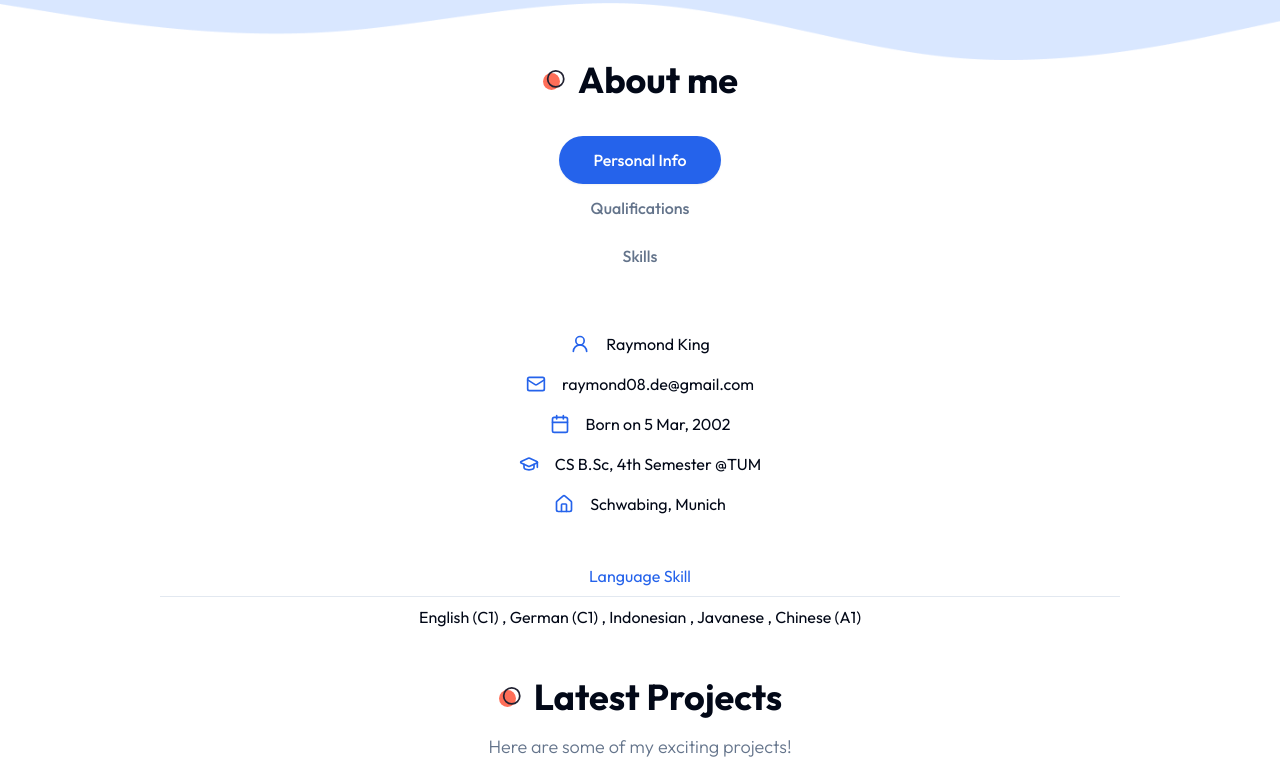
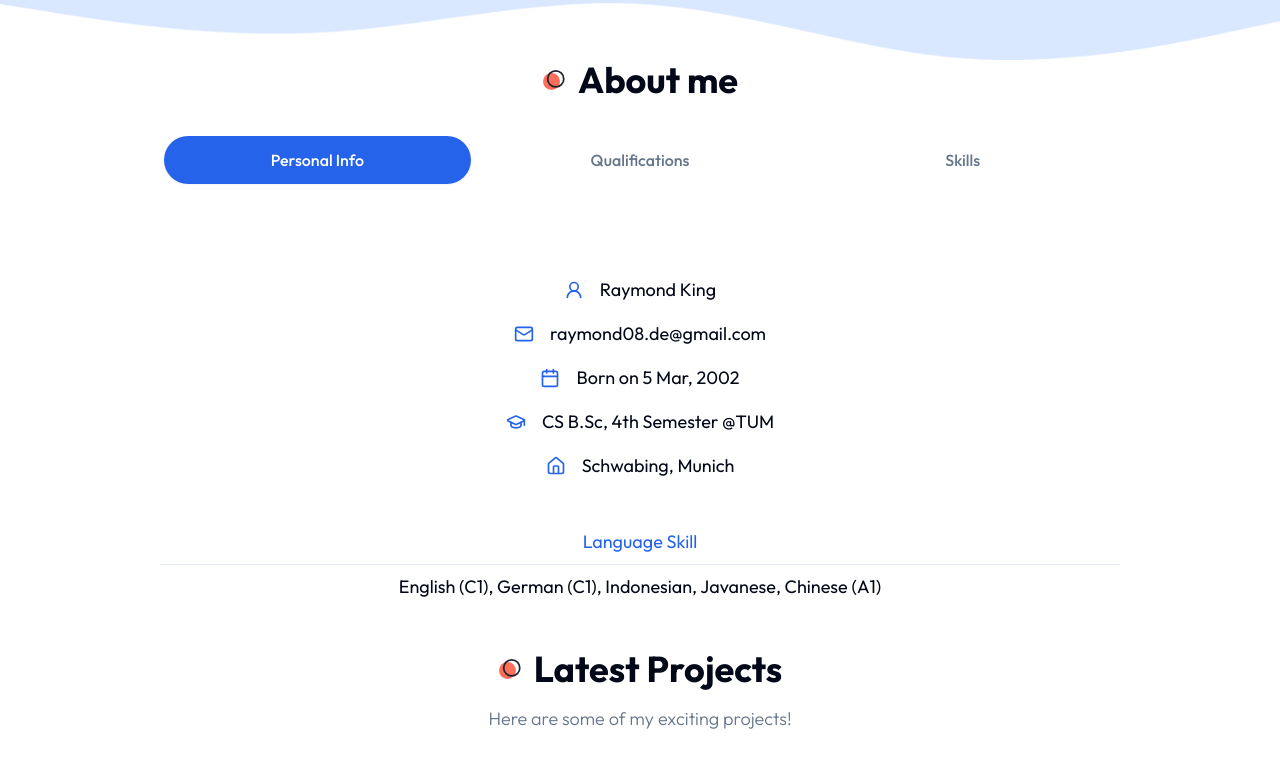
Before and after one commit to raymondkings/raymond-king, a Next.js app: page / in a window 1280 px wide. Shown: the part 700-1463 px from the top of the page. Built offline with nearby package versions, Linux system fonts and the light colour scheme.

Commit message:
fix tab position, tab is vertical in xl screen

```diff
--- a/components/About.jsx
+++ b/components/About.jsx
@@ -1,310 +1,170 @@
-import DevImg from "./DevImg";
-import Image from "next/image";
-import {Tabs, TabsContent, TabsList, TabsTrigger} from '@/components/ui/tabs';
+'use client';
 
+import { Tabs, TabsContent, TabsList, TabsTrigger } from '@/components/ui/tabs';
 import {
-    User2, MailIcon, HomeIcon, PhoneCall, GraduationCap,Calendar,Briefcase, Phone
+    User2, MailIcon, HomeIcon, PhoneCall, GraduationCap, Calendar, Briefcase, Phone
 } from 'lucide-react';
 
 const infoData = [
-    {
-        icon: <User2 size={20}/>,
-        text: 'Raymond King '
-    },
-    /*
-        {
-        icon: <Phone size={20}/>,
-        text: '+49 162 3502135 '
-    },
-
-     */
-
-    {
-        icon: <MailIcon size={20}/>,
-        text: 'raymond08.de@gmail.com'
-    },
-    {
-        icon: <Calendar size={20}/>,
-        text: 'Born on 5 Mar, 2002'
-    },
-    {
-        icon: <GraduationCap size={20}/>,
-        text: 'CS B.Sc, 4th Semester @TUM'
-    },
-    {
-        icon: <HomeIcon size={20}/>,
-        text: 'Schwabing, Munich'
-    },
-]
+    { icon: <User2 size={20} />, text: 'Raymond King' },
+    { icon: <MailIcon size={20} />, text: 'raymond08.de@gmail.com' },
+    { icon: <Calendar size={20} />, text: 'Born on 5 Mar, 2002' },
+    { icon: <GraduationCap size={20} />, text: 'CS B.Sc, 4th Semester @TUM' },
+    { icon: <HomeIcon size={20} />, text: 'Schwabing, Munich' },
+];
 
 const qualificationData = [
     {
         title: 'education',
         data: [
-            {
-                university: 'Technical University of Munich',
-                qualification: 'Bachelor of Science',
-                years: '2022-2025 (present)',
-            },
-            {
-                university: 'Studienkolleg am KIT',
-                qualification: 'T-Kurs , Feststellungsprüfung',
-                years: '2021-2022',
-            },
-            {
-                university: 'Karangturi Senior High School',
-                qualification: 'Indonesian National Exam',
-                years: '2017-2020',
-            },
+            { university: 'Technical University of Munich', qualification: 'Bachelor of Science', years: '2022-2025 (present)' },
+            { university: 'Studienkolleg am KIT', qualification: 'T-Kurs , Feststellungsprüfung', years: '2021-2022' },
+            { university: 'Karangturi Senior High School', qualification: 'Indonesian National Exam', years: '2017-2020' },
         ]
     },
-
     {
         title: 'experience',
         data: [
-            {
-                company: 'Agile Robots',
-                role: 'Front End Software Engineer',
-                years: '05.2024 - today',
-            },
-            {
-                company: 'Purino GmBH',
-                role: 'Cook',
-                years: '04.2022 - 09.2022',
-            },
-            {
-                company: 'Michelin Tyres Company',
-                role: 'Production Staff',
-                years: '07.2021 - 09.2021',
-            },
+            { company: 'Agile Robots', role: 'Front End Software Engineer', years: '05.2024 - today' },
+            { company: 'Purino GmBH', role: 'Cook', years: '04.2022 - 09.2022' },
+            { company: 'Michelin Tyres Company', role: 'Production Staff', years: '07.2021 - 09.2021' },
         ]
     }
-]
+];
 
 const skillData = [
     {
         title: 'skills',
         data: [
-            {
-                name: 'HTML, CSS (Front-end Development)',
-            },
-            {
-                name: 'Javascript, Google App Script, Typescript',
-            },
-            {
-                name: 'Flutter , SQL , Java , C',
-            },
-            {
-                name: 'Git',
-            },
+            { name: 'HTML, CSS (Front-end Development)' },
+            { name: 'Javascript, Google App Script, Typescript' },
+            { name: 'Flutter , SQL , Java , C' },
+            { name: 'Git' },
         ]
     },
-
     {
         title: 'tools',
         data: [
-            {
-                imgPath: '/about/vscode.svg',
-            },
-            {
-                imgPath: '/about/figma.svg',
-            },
-            {
-                imgPath: '/about/notion.svg',
-            },
-            {
-                imgPath: '/about/wordpress.svg',
-            },
+            { imgPath: '/about/vscode.svg' },
+            { imgPath: '/about/figma.svg' },
+            { imgPath: '/about/notion.svg' },
+            { imgPath: '/about/wordpress.svg' },
         ]
     },
-]
-
+];
 
 const About = () => {
-    const getData = (arr,title) => {
-        return arr.find((item) => item.title === title);
-    };
+    const getData = (arr, title) => arr.find(item => item.title === title);
+
     return (
         <section className="xl:h-[860px] pb-12 xl:py-24">
             <div className="container mx-auto">
-            <h2 className="section-title mb-8 xl:mb-16 text-center mx-auto">
-                About me
-            </h2>
-            <div className="flex flex-col xl:flex-row">
-                {/* image */}
-                <div className='hidden xl:flex flex-1 relative'>
-                    <DevImg
-                    containerStyles='bg-about_shape_light dark:bg-about_shape_dark
-                    w-[505px] h-[505px] bg-no-repeat relative'
-                    imgSrc='/about/developer.png'
-                    />
-                </div>
+                <h2 className="section-title mb-8 xl:mb-16 text-center mx-auto">About me</h2>
 
-                {/* tabs */}
-                <div className="flex-1">
-                    <Tabs defaultValue="personal">
-                       <TabsList className='w-full grid xl:grid-cols-3 xl:max-w-[520px] xl:border dark:border-none'>
-                            <TabsTrigger className="w-[162px] xl:w-auto" value="personal">Personal Info</TabsTrigger>
-                            <TabsTrigger className="w-[162px] xl:w-auto" value="qualifications">Qualifications</TabsTrigger>
-                            <TabsTrigger className="w-[162px] xl:w-auto" value="skills">Skills</TabsTrigger>
+                <Tabs defaultValue="personal" className="flex flex-col xl:flex-row gap-12">
+                    {/* Tabs List */}
+                    <TabsList className="flex xl:flex-col gap-4 xl:w-[240px] xl:sticky xl:top-36 xl:self-start">
+                        <TabsTrigger className="w-full xl:w-auto" value="personal">Personal Info</TabsTrigger>
+                        <TabsTrigger className="w-full xl:w-auto" value="qualifications">Qualifications</TabsTrigger>
+                        <TabsTrigger className="w-full xl:w-auto" value="skills">Skills</TabsTrigger>
                     </TabsList>
-                        {/* tabs content */}
-                        <div className="text.lg mt-12 xl:mt-8">
-                            {/* personal */}
+
+                    {/* Tabs Content */}
+                    <div className="flex-1 text-lg mt-8 xl:mt-0">
+                        {/* Personal Info */}
                         <TabsContent value="personal">
                             <div className="text-center xl:text-left">
-                                    {
-                                        /*
-                                            <h3 className="h3 mb-4"> Unmatched Service Quality for over 10 Years</h3>
-                                    <p className="subtitle max-w-xl max-auto xl:mx-0">I specialize in crafting intuitive website with cutting-edge technology, delivering dynamic and engaging user experiences</p>
-                                        */
-                                    }
-
-                                    {/* icons */}
                                 <div className="grid xl:grid-cols-2 gap-4 mb-12">
-                                        {infoData.map((item, index) => {
-                                            return <div className="flex items-center gap-x-4 mx-auto xl:mx-0" key={index}>
+                                    {infoData.map((item, index) => (
+                                        <div className="flex items-center gap-x-4 mx-auto xl:mx-0" key={index}>
                                             <div className="text-primary">{item.icon}</div>
                                             <div>{item.text}</div>
                                         </div>
-                                        })}
+                                    ))}
                                 </div>
-
-                                    {/* languages */}
                                 <div className="flex flex-col gap-y-2">
                                     <div className="text-primary">Language Skill</div>
                                     <div className="border-b border-border"></div>
-                                        <div>English (C1) , German (C1) , Indonesian , Javanese , Chinese (A1)</div>
+                                    <div>English (C1), German (C1), Indonesian, Javanese, Chinese (A1)</div>
                                 </div>
                             </div>
                         </TabsContent>
-                            {/* qualifications */}
+
+                        {/* Qualifications */}
                         <TabsContent value="qualifications">
                             <div>
-                                <h3 className="h3 mb-8 text-center xl:text-left"> My Awesome Journey</h3>
-                                {/* experience & education wrapper */}
+                                <h3 className="h3 mb-8 text-center xl:text-left">My Awesome Journey</h3>
                                 <div className='grid md:grid-cols-2 gap-y-8'>
 
-
-                                    {/* experience */}
+                                    {/* Experience */}
                                     <div className="flex flex-col gap-y-6">
-
                                         <div className="flex gap-x-4 items-center text-[22px] text-primary">
-                                        <Briefcase/>
-                                        <h4 className="capitalize font-medium">
-                                            {getData(qualificationData, 'experience').title}
-                                        </h4>
+                                            <Briefcase />
+                                            <h4 className="capitalize font-medium">{getData(qualificationData, 'experience').title}</h4>
+                                        </div>
+                                        <div className="flex flex-col gap-y-8">
+                                            {getData(qualificationData, 'experience').data.map((item, index) => (
+                                                <div className="flex gap-x-8 group" key={index}>
+                                                    <div className="h-[84px] w-[1px] bg-border relative ml-2">
+                                                        <div className="w-[11px] h-[11px] rounded-full bg-primary absolute -left-[5px] group-hover:translate-y-[84px] transition-all duration-500"></div>
+                                                    </div>
+                                                    <div>
+                                                        <div className="font-semibold text-xl leading-none mb-2">{item.company}</div>
+                                                        <div className="text-lg leading-none text-muted-foreground mb-4">{item.role}</div>
+                                                        <div className="text-base font-medium">{item.years}</div>
+                                                    </div>
+                                                </div>
+                                            ))}
+                                        </div>
                                     </div>
 
-                                    {/* list */}
+                                    {/* Education */}
+                                    <div className="flex flex-col gap-y-6">
+                                        <div className="flex gap-x-4 items-center text-[22px] text-primary">
+                                            <GraduationCap size={28} />
+                                            <h4 className="capitalize font-medium">{getData(qualificationData, 'education').title}</h4>
+                                        </div>
                                         <div className="flex flex-col gap-y-8">
-                                        {getData(qualificationData, 'experience').data.map((item, index) => {
-                                            const {company, role, years} = item;
-                                            return(
+                                            {getData(qualificationData, 'education').data.map((item, index) => (
                                                 <div className="flex gap-x-8 group" key={index}>
                                                     <div className="h-[84px] w-[1px] bg-border relative ml-2">
-                                                        <div className="w-[11px] h-[11px] rounded-full bg-primary absolute -left-[5px] group-hover:translate-y-[84px] transition-all duration-500">
-
+                                                        <div className="w-[11px] h-[11px] rounded-full bg-primary absolute -left-[5px] group-hover:translate-y-[84px] transition-all duration-500"></div>
+                                                    </div>
+                                                    <div>
+                                                        <div className="font-semibold text-xl leading-none mb-2">{item.university}</div>
+                                                        <div className="text-lg leading-none text-muted-foreground mb-4">{item.qualification}</div>
+                                                        <div className="text-base font-medium">{item.years}</div>
                                                     </div>
                                                 </div>
-                                                    <div>
-                                                        <div className="font-semibold text-xl leading-none mb-2">{company} </div>
-                                                        <div className="text-lg leading-none text-muted-foreground mb-4">{role}</div>
-                                                        <div className="text-base font-medium">{years}</div>
+                                            ))}
                                         </div>
-                                                </div>
-                                            )
-                                        })}
-                                    </div>
-
-                                    </div>
-
-
-                                    {/* education */}
-                                    <div className="flex flex-col gap-y-6">
-                                    <div className="flex gap-x-4 items-center text-[22px] text-primary">
-                                        <GraduationCap size={28}/>
-                                        <h4 className="capitalize font-medium">
-                                            {getData(qualificationData, 'education').title}
-                                        </h4>
-                                    </div>
-
-                                    {/* list */}
-                                    <div className="flex flex-col gap-y-8">
-                                        {getData(qualificationData, 'education').data.map((item, index) => {
-                                            const {university, qualification, years} = item;
-                                            return(
-                                                <div className="flex gap-x-8 group" key={index}>
-                                                    <div className="h-[84px] w-[1px] bg-border relative ml-2">
-                                                        <div className="w-[11px] h-[11px] rounded-full bg-primary absolute -left-[5px] group-hover:translate-y-[84px] transition-all duration-500">
-
-                                                        </div>
-                                                    </div>
-                                                    <div>
-                                                        <div className="font-semibold text-xl leading-none mb-2">{university} </div>
-                                                        <div className="text-lg leading-none text-muted-foreground mb-4">{qualification}</div>
-                                                        <div className="text-base font-medium">{years}</div>
-                                                    </div>
-                                                </div>
-                                            )
-                                        })}
-                                    </div>
-
-
-
                                     </div>
                                 </div>
                             </div>
                         </TabsContent>
-                            {/* skills */}
+
+                        {/* Skills */}
                         <TabsContent value="skills">
-                                <div className="text-center xl:text-left ">
-                                    <h3 className="h3 mb-8"> Tools i am familiar with</h3>
-                                    {/* skills */}
+                            <div className="text-center xl:text-left">
+                                <h3 className="h3 mb-8">Tools I Am Familiar With</h3>
                                 <div className="mb-16">
-                                        <h4 className="text-xl font-semibold mb-2">Skills </h4>
+                                    <h4 className="text-xl font-semibold mb-2">Skills</h4>
                                     <div className="border-b border-border mb-4"></div>
-                                        {/* skill list */}
                                     <div>
-                                            {getData(skillData, 'skills').data.map((item,index) => {
-                                                const {name} = item;
-
-                                                return (
+                                        {getData(skillData, 'skills').data.map((item, index) => (
                                             <div className="w-2/4 text-center xl:text-left mx-auto xl:mx-0" key={index}>
-                                                    <div className="font-medium">{name}</div>
-                                                </div>);
-                                            })}
+                                                <div className="font-medium">{item.name}</div>
+                                            </div>
+                                        ))}
                                     </div>
                                 </div>
-                                    {/* tools */}
-                                    {
-                                        /*
-                                            <div>
-                                        <h4 className="text-xl font-semibold mb-2 xl:text-left">Tools</h4>
-                                        <div className="border-b border-border mb-4"></div>
-
-                                        <div className="flex gap-x-8 justify-center xl:justify-start">
-                                            {getData(skillData,'tools').data.map((item,index) => {
-                                                const{imgPath} = item;
-                                                return <div key={index}>
-                                                  <Image src={imgPath} width={48} height={48} alt='' priority />
-                                                </div>
-                                            })}
-                                        </div>
-                                    </div>
-                                        */
-                                    }
-
                             </div>
                         </TabsContent>
                     </div>
                 </Tabs>
             </div>
-            </div>
+        </section>
+    );
+};
 
-        </div>
-    </section>
-  )
-}
-
-export default About
+export default About;
```
Lines whose indentation alone changed are shown as unchanged.
